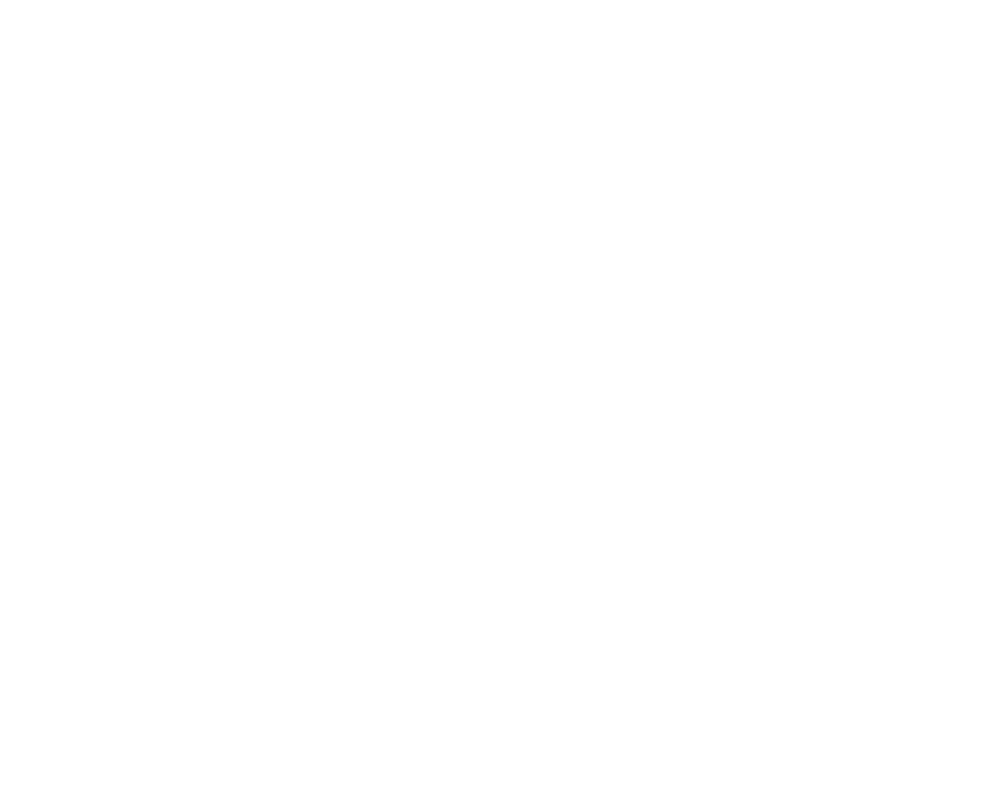
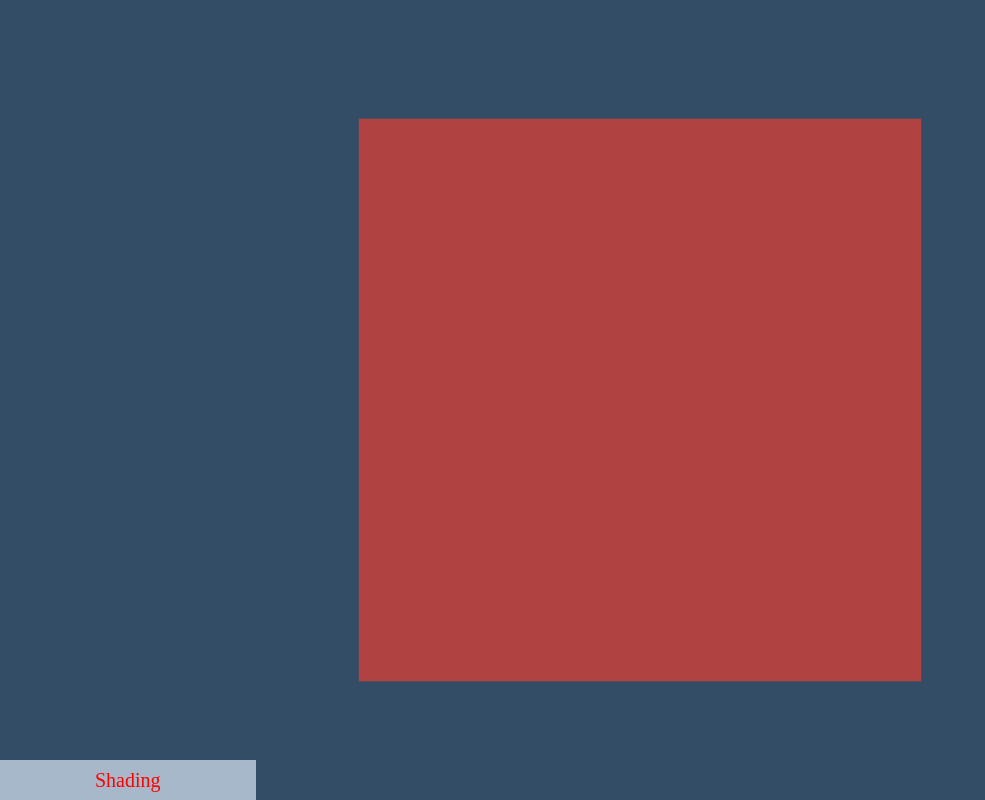
Before and after one commit to jayshihchou/simple3dviewer, a website with bundled scripts: page index.html in a window 1280 px wide. Shown: the whole page, without its empty margins (0-985 px from the left). Built offline with nearby package versions, Linux system fonts and the light colour scheme.

Commit message:
change src.

```diff
--- a/index.html
+++ b/index.html
@@ -12,7 +12,7 @@
     <canvas id="text"></canvas>
     <canvas id="glcanvas"></canvas>
   </div>
-  <script type="module" src="dist/main.js"></script>
+  <script type="module" src="src/index.js"></script>
 </body>
 
 </html>
```
